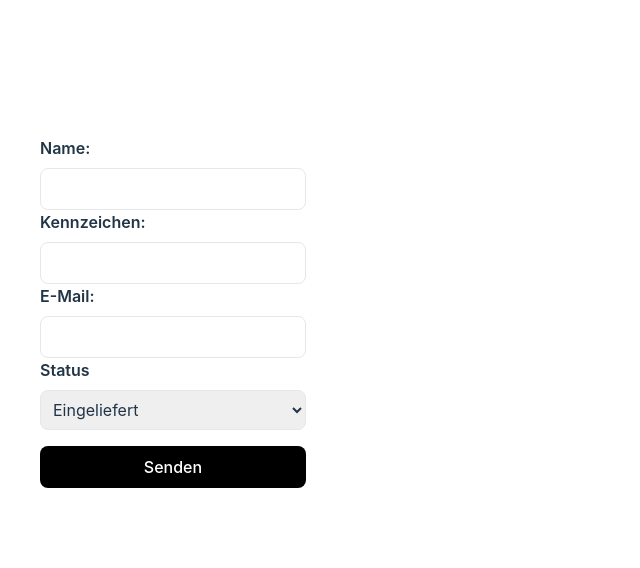
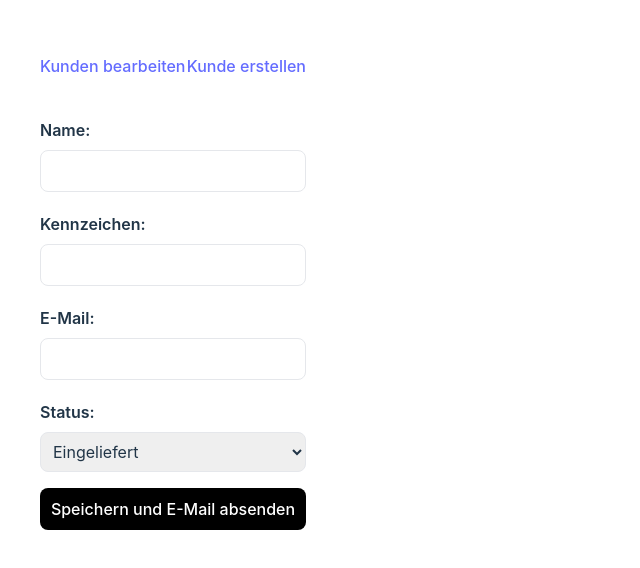
Before and after one commit to JulianGrafen/carsta, a React (Vite) app: page /createcustomer in a window 1280 px wide. Shown: the part 108-676 px from the top of the page, without its empty margins (0-640 px from the left). Built offline with nearby package versions, Linux system fonts and the light colour scheme.

Commit message:
Changed Drop down Text

```diff
--- a/package.json
+++ b/package.json
@@ -10,7 +10,8 @@
   },
   "dependencies": {
     "react": "^18.2.0",
-    "react-dom": "^18.2.0"
+    "react-dom": "^18.2.0",
+    "react-fast-marquee": "^1.3.5"
   },
   "devDependencies": {
     "@types/react": "^18.0.24",
--- a/src/App.tsx
+++ b/src/App.tsx
@@ -1,14 +1,21 @@
 import { useState } from "react";
 import { BrowserRouter, Routes, Route } from "react-router-dom";
 import { EditCustomer } from "./pages/EditCustomer";
+import { Container } from "react-bootstrap";
 import { CreateCustomer } from "./pages/CreateCustomer";
+import { Navbar } from "./components/navbar";
+import { Navigate } from "react-router-dom";
 
 function App() {
   return (
-    <Routes>
-      <Route path="/createcustomer" element={<CreateCustomer />} />
-      <Route path="/editcustomer" element={<EditCustomer />} />
-    </Routes>
+    <>
+      <Container className="mb-10">
+        <Routes>
+          <Route path="/createcustomer" element={<CreateCustomer />} />
+          <Route path="/EditCustomer" element={<EditCustomer />} />
+        </Routes>
+      </Container>
+    </>
   );
 }
 
--- /dev/null
+++ b/src/components/navbar.tsx
@@ -0,0 +1,14 @@
+import { Nav as NavbarBS, Nav, Container } from "react-bootstrap";
+import { Link } from "react-router-dom";
+export function Navbar() {
+  return (
+    <div className="mb-5 flex justify-between">
+      <div className="bg-white rounded">
+        <Link to="/editcustomer">Kunden bearbeiten</Link>
+      </div>
+      <div className="bg-white rounded">
+        <Link to="/createcustomer">Kunde erstellen</Link>
+      </div>
+    </div>
+  );
+}
--- a/src/main.tsx
+++ b/src/main.tsx
@@ -2,6 +2,7 @@ import React from "react";
 import ReactDOM from "react-dom/client";
 import { BrowserRouter } from "react-router-dom";
 import App from "./App";
+import { Navbar } from "./components/navbar";
 import "./index.css";
 
 ReactDOM.createRoot(document.getElementById("root") as HTMLElement).render(
--- a/src/pages/CreateCustomer.tsx
+++ b/src/pages/CreateCustomer.tsx
@@ -1,19 +1,32 @@
 import { useState } from "react";
+import { Navbar } from "../components/navbar";
 
 export function CreateCustomer() {
   const [name, setName] = useState("");
   const [kennzeichen, setKennzeichen] = useState("");
   const [email, setEmail] = useState("");
   const [status, setStatus] = useState("Eingeliefert");
-  const [toggle, setToggle] = useState(0);
+  const [error, setError] = useState("");
+  const [toggleError, setToggleError] = useState(true);
 
   ///TODO: Update function for updating the car status
 
+  const validateEmail = (value: string) => {
+    const isValid = /^[^@\s]+@[^@\s]+\.[^@\s]+$/.test(value);
+    if (isValid === true) {
+      setToggleError(false);
+    } else {
+      setToggleError(true);
+      window.alert("E-Mail Adresse ist ungültig");
+    }
+  };
+
   const handleSubmit = (event: any) => {
-    window.alert("Kunde wurde gespeichert");
     event.preventDefault();
     console.log("Click");
 
+    if (toggleError === false) {
+      window.alert("Kunde wurde gespeichert");
       fetch("http://localhost:3002/customermail", {
         method: "POST",
         mode: "cors",
@@ -27,17 +40,20 @@ export function CreateCustomer() {
       fetch("http://localhost:3002/createCustomer", {
         method: "POST",
         mode: "cors",
-
         headers: {
           "Content-Type": "application/json",
         },
         body: JSON.stringify({ name, kennzeichen, email, status }),
       });
+    } else {
+      window.alert("Bitte überprüfen Sie die Angaben.");
+    }
   };
   return (
     <div className="mt-10 ml-10">
+      <Navbar />
       <form className="flex flex-col" onSubmit={handleSubmit}>
-        <label className="mb-2 font-semibold" htmlFor="name">
+        <label className="mt-5 mb-2 font-semibold" htmlFor="name">
           Name:
         </label>
         <input
@@ -47,7 +63,7 @@ export function CreateCustomer() {
           value={name}
           onChange={(event) => setName(event.target.value)}
         />
-        <label className="mb-2 font-semibold" htmlFor="Kennzeichen">
+        <label className="mt-5 mb-2 font-semibold" htmlFor="Kennzeichen">
           Kennzeichen:
         </label>
         <input
@@ -57,7 +73,7 @@ export function CreateCustomer() {
           value={kennzeichen}
           onChange={(event) => setKennzeichen(event.target.value)}
         />
-        <label className="mb-2 font-semibold" htmlFor="email">
+        <label className="mt-5 mb-2 font-semibold" htmlFor="email">
           E-Mail:
         </label>
         <input
@@ -66,8 +82,9 @@ export function CreateCustomer() {
           id="email"
           value={email}
           onChange={(event) => setEmail(event.target.value)}
+          onBlur={() => validateEmail(email)}
         />
-        <label className="mb-2 font-semibold">Status</label>
+        <label className="mt-5 mb-2 font-semibold">Status:</label>
         <select
           className="border rounded-lg p-2"
           onChange={(event) => setStatus(event.target.value)}
@@ -78,13 +95,13 @@ export function CreateCustomer() {
           <option value="Gecheckt">Gecheckt</option>
           <option value="Teile bestellt">Teile bestellt</option>
           <option value="Teile verbaut">Teile verbaut</option>
-          <option value="Fertig zur Abholung">Fertig zur Abholung</option>
+          <option value="Bereit zur Abholung">Bereit zur Abholung</option>
         </select>
         <button
           className="mt-4 bg-black text-white rounded-lg p-2"
           type="submit"
         >
-          Senden
+          Speichern und E-Mail absenden
         </button>
       </form>
     </div>
--- a/src/pages/EditCustomer.tsx
+++ b/src/pages/EditCustomer.tsx
@@ -1,4 +1,5 @@
 import { useEffect, useState } from "react";
+import { Navbar } from "../components/navbar";
 
 interface DataItem {
   name: string;
@@ -43,7 +44,7 @@ export function EditCustomer(item: any) {
       body: JSON.stringify(updatedData),
     });
 
-    // Send the updated data to the API
+    // Send the updated data via API
     updatedData.forEach((item: DataItem) => {
       const { name, kennzeichen, email, status } = item;
       fetch("http://localhost:3002/customermail", {
@@ -63,8 +64,9 @@ export function EditCustomer(item: any) {
     setData([...data]);
   };
   return (
-    <div>
-      <table className="ml-10 table-auto w-full">
+    <div className="absolute -translate-y-[310px]">
+      <Navbar />
+      <table className="ml-10  table-auto w-full">
         <thead>
           <tr className="bg-gray-200 text-xs font-semibold text-gray-700 uppercase tracking-wide">
             <th className="px-4 py-2">Name</th>
```
Also changed, not shown: 1 other file (tests, documents, lock files or other folders). Lines whose indentation alone changed are shown as unchanged.
